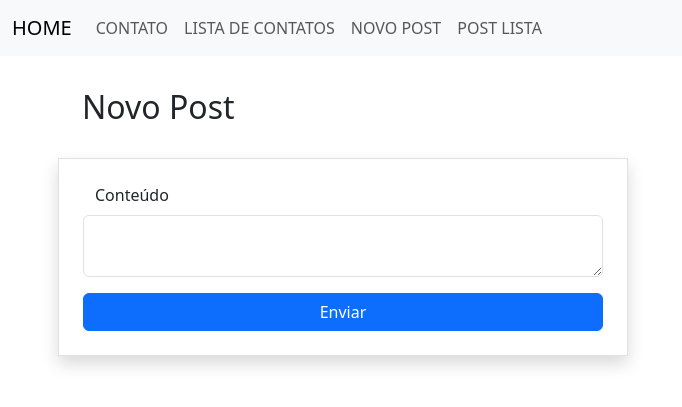
After one commit to ZeAlysson/hello-flask, a Flask app: page /post/novo/ in a window 1280 px wide. The commit adds this page. Shown: the top 407 px of the page, without its empty margins (0-682 px from the left). Run offline with Flask 3, Linux system fonts and the light colour scheme; the visitor is signed in with stand-in values (Sample User, id 1).

Commit message:
Relação entre tabelas: Posts e Usuario

```diff
--- a/estudo/forms.py
+++ b/estudo/forms.py
@@ -2,7 +2,7 @@ from flask_wtf import FlaskForm
 from wtforms import StringField, SubmitField, TextAreaField, PasswordField
 from wtforms.validators import DataRequired, Email, EqualTo, ValidationError
 
-from estudo.models import Contato, User
+from estudo.models import Contato, User, Post
 from estudo import db, bCrypt
 
 class UserForm(FlaskForm):
@@ -47,6 +47,7 @@ class LoginForm(FlaskForm):
             raise Exception('Usuário não cadastrado')
 
 class ContatoForm(FlaskForm):
+
     name = StringField('Nome', validators=[DataRequired()])
     email = StringField('Email', validators=[DataRequired(), Email()])
     assunto = StringField('Assunto', validators=[DataRequired()])
@@ -63,3 +64,16 @@ class ContatoForm(FlaskForm):
 
         db.session.add(contato)
         db.session.commit()
+
+class PostForm(FlaskForm):
+    mensagem = TextAreaField('Conteúdo', validators=[DataRequired()])
+    btnSubmit = SubmitField('Enviar')
+
+    def save(self, user_id):
+        post = Post(
+            mensagem=self.mensagem.data,
+            user_id=user_id
+        )
+
+        db.session.add(post)
+        db.session.commit()
--- a/estudo/models.py
+++ b/estudo/models.py
@@ -13,7 +13,7 @@ class User(db.Model, UserMixin):  # create a class called User that inherits fro
     sobrenome = db.Column(db.String(100), nullable=True)
     email = db.Column(db.String(100), nullable=True, unique=True)  # create a column called email
     senha = db.Column(db.String(100), nullable=True)  # create a column called password
-
+    posts = db.relationship('Post', backref='user', lazy=True)  # create a relationship between the User and Post classes
 
 class Contato(db.Model):  # create a class called Contato that inherits from db.Model
     id = db.Column(db.Integer, primary_key=True)  # create a column called id
@@ -23,3 +23,9 @@ class Contato(db.Model):  # create a class called Contato that inherits from db.
     assunto = db.Column(db.String(100), nullable=True)  # create a column called assunto
     message = db.Column(db.Text, nullable=True)  # create a column called message
     ansewered = db.Column(db.Integer, default=0)  # create a column called ansewered
+
+class Post(db.Model):  # create a class called Post that inherits from db.Model
+    id = db.Column(db.Integer, primary_key=True)  # create a column called id
+    date_created = db.Column(db.DateTime, default=datetime.now)  # create a column called date_created
+    mensagem = db.Column(db.Text, nullable=True)  # create a column called mensagem
+    user_id = db.Column(db.Integer, db.ForeignKey('user.id'), nullable=True)  # create a column called user_id
--- a/estudo/templates/nav.html
+++ b/estudo/templates/nav.html
@@ -13,6 +13,15 @@
                 <li class="nav-item">
                     <a class="nav-link" href="{{url_for('lista_contatos')}}">LISTA DE CONTATOS</a>
                 </li>
+                {% if current_user.is_authenticated %}
+                <li class="nav-item">
+                    <a class="nav-link" href="{{url_for('novo_post')}}">NOVO POST</a>
+                </li>
+                {% else %}
+                {%endif%}
+                <li class="nav-item">
+                    <a class="nav-link" href="{{url_for('lista_posts')}}">POST LISTA</a>
+                </li>
             </ul>
         </div>
     </div>
--- /dev/null
+++ b/estudo/templates/novo_post.html
@@ -0,0 +1,19 @@
+{% extends 'base.html' %}
+{% block content %}
+
+    <div class="container">
+
+        <div class="row">
+            <h2 class="mt-4">Novo Post</h2>
+            <form action="" method="post" class="row col-6 mt-4 p-4 rounde border shadow">
+                {{form.csrf_token}}
+
+                {{form.mensagem.label(class="form-label")}}
+                {{form.mensagem(class="form-control")}}
+
+                {{form.btnSubmit(class="btn btn-primary mt-3")}}
+
+            </form>
+        </div>
+    </div>
+{% endblock %}
--- a/estudo/views.py
+++ b/estudo/views.py
@@ -1,7 +1,7 @@
 from estudo import app, db
-from flask import render_template, request, redirect, url_for
-from estudo.models import Contato
-from estudo.forms import ContatoForm, UserForm, LoginForm
+from flask import render_template, request, redirect, url_for, flash
+from estudo.models import Contato, Post
+from estudo.forms import ContatoForm, UserForm, LoginForm, PostForm
 from flask_login import login_user, logout_user, current_user
 
 @app.route('/', methods=['GET', 'POST'])  # route() decorator to tell Flask what URL should trigger our function
@@ -105,3 +105,27 @@ def cadastro():
 def logout():
     logout_user()
     return redirect(url_for('homepage'))
+
+@app.route('/post/novo/', methods=['GET', 'POST'])
+def novo_post():
+    if not current_user.is_authenticated:
+        flash('Você precisa estar logado para criar um novo post.', 'warning')
+        return redirect(url_for('homepage'))
+
+    form = PostForm()
+
+    if form.validate_on_submit():
+        form.save(current_user.id)
+        return redirect(url_for('homepage'))
+
+    return render_template('novo_post.html', form=form)
+
+@app.route('/post/lista/', methods=['GET'])
+def lista_posts():
+    posts = Post.query.all()
+
+    context = {
+        'posts': posts
+    }
+
+    return render_template('lista_posts.html', context=context)
```
Also changed, not shown: estudo/templates/lista_posts.html (added, +24 -0 lines), instance/database.db.
